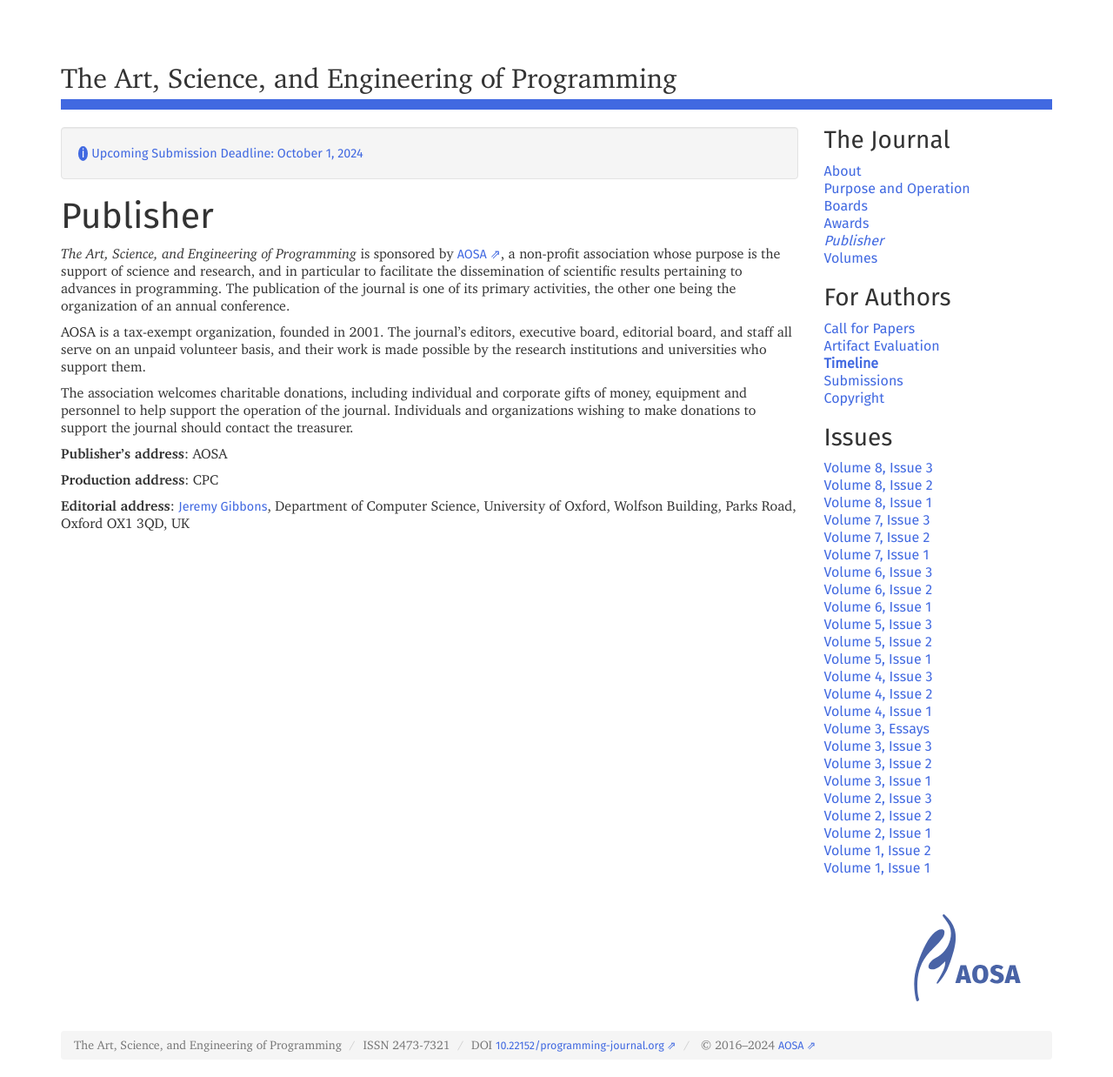
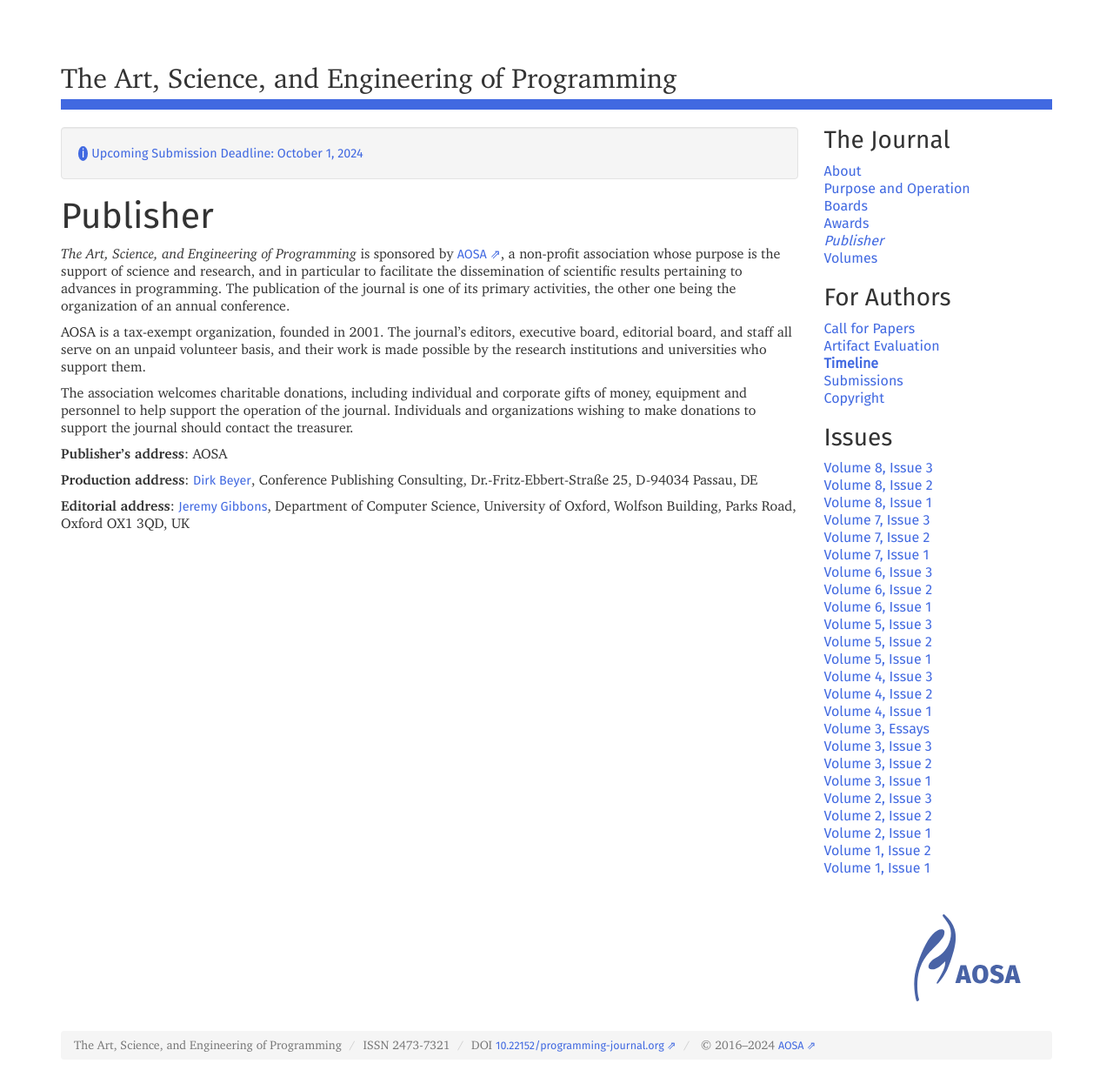
Before and after one commit to programming-journal/programming-journal.github.io, a Jekyll site: the page built from publisher/index.markdown, in a window 1280 px wide. Shown: the whole page at 87% size. Built offline with Jekyll 4.4.1, drawn with Linux system fonts in a browser that asks for light colours.

Commit message:
CPC address

```diff
--- a/publisher/index.markdown
+++ b/publisher/index.markdown
@@ -12,6 +12,6 @@ The association welcomes charitable donations, including individual and corporat
 
 **Publisher's address**: AOSA
 
-**Production address**: CPC
+**Production address**: [Dirk Beyer](mailto:info@conference-publishing.com), Conference Publishing Consulting, Dr.-Fritz-Ebbert-Straße 25, D-94034 Passau, DE
 
 **Editorial address**: [Jeremy Gibbons](mailto:jeremy.gibbons@cs.ox.ac.uk), Department of Computer Science, University of Oxford, Wolfson Building, Parks Road, Oxford OX1 3QD, UK
```
